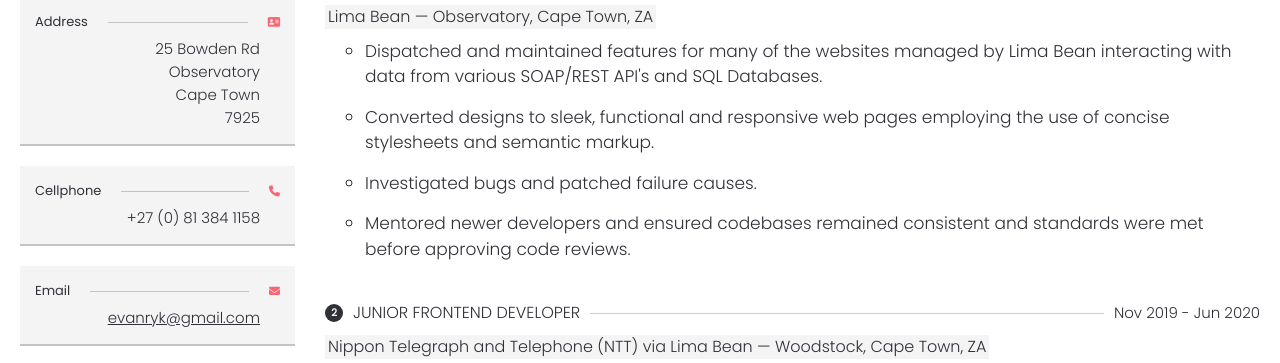
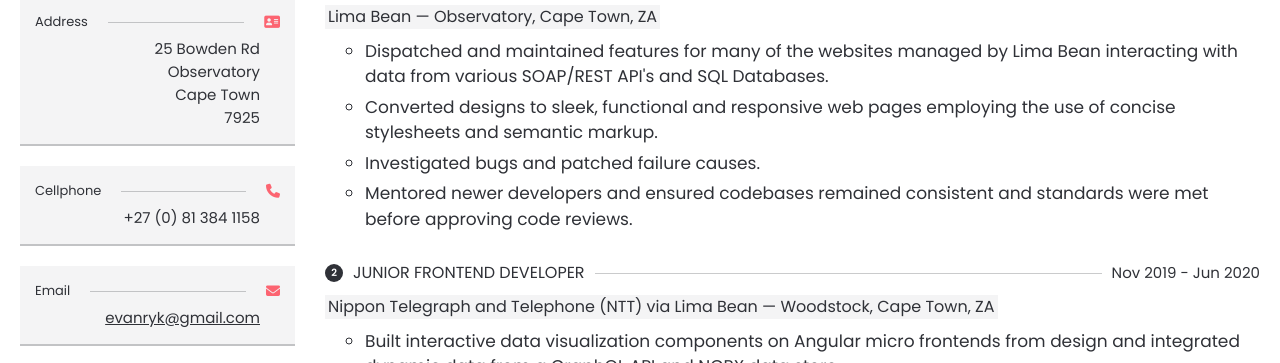
Before and after one commit to evanchristians/resume, a website: page index.html in a window 1280 px wide. Shown: the part 398-761 px from the top of the page. Drawn offline with Linux system fonts and the light colour scheme.

Commit message:
Font weight and sizing update

```diff
--- a/app/assets/styles/_layout.scss
+++ b/app/assets/styles/_layout.scss
@@ -126,7 +126,7 @@
       white-space: nowrap;
 
       i {
-        font-size: .55rem;
+        font-size: .7rem;
         color: $prim;
         display: flex;
         justify-content: center;
@@ -181,7 +181,7 @@
 
     li {
       font-size: .85rem;
-      margin-bottom: .75rem;
+      margin-bottom: .25rem;
       list-style-type: circle;
       font-weight: 300;
     }
--- a/app/assets/styles/_vars.scss
+++ b/app/assets/styles/_vars.scss
@@ -1,7 +1,7 @@
 // FONTS -----------------------------
 
 @import url('https://fonts.googleapis.com/css2?family=IBM+Plex+Mono:wght@200;400;600&display=swap');
-@import url('https://fonts.googleapis.com/css2?family=Poppins:wght@300;400&display=swap');
+@import url('https://fonts.googleapis.com/css2?family=Poppins:wght@400;600&display=swap');
 
 // $main: 'IBM Plex Mono', monospace;
 $main: 'Poppins', monospace;
```
Also changed, not shown: app/dist/css/main.css.
